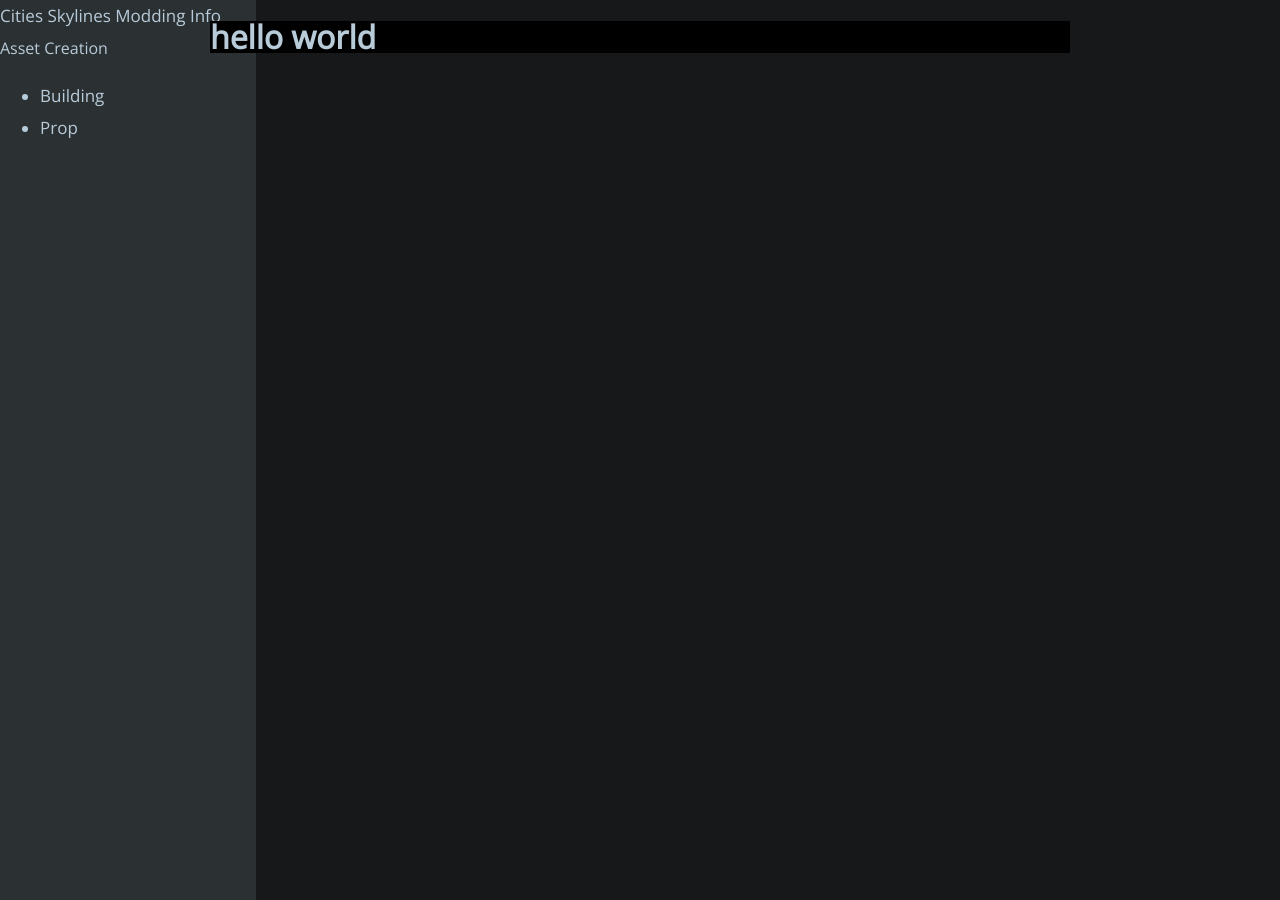
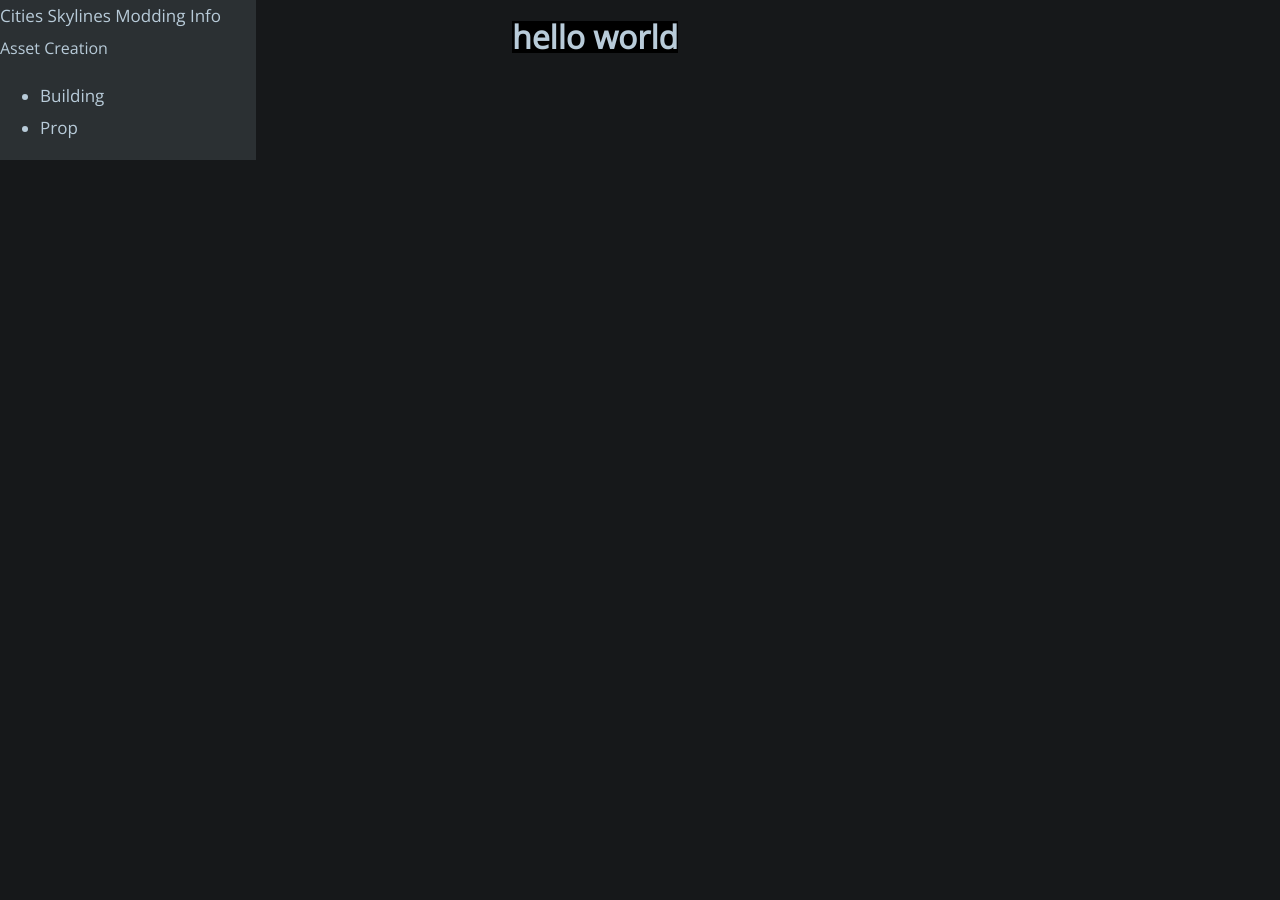
Before and after one commit to ronyx69/cslmodding, a Jekyll site: the page built from index.html, in a window 1280 px wide. Built offline with Jekyll 4.4.1, drawn with Linux system fonts in a browser that asks for light colours.

Commit message:
Update main.css

```diff
--- a/css/main.css
+++ b/css/main.css
@@ -1,16 +1,9 @@
 @import url('//fonts.googleapis.com/css?family=Open+Sans');
 
-html
-{
-	width: 100%;
-	height: 100%;
-}
 
 body
 {
-	width: 100%;
-	height: 100%;
-	margin: 0 auto;
+	margin: 0;
 	line-height:  32px;
 	font-family:  'Open Sans', sans-serif;
 	color: #b8cbd9;
@@ -28,14 +21,13 @@ body a
 {
 	float: left;
 	width: 256px;
-	height: 100vh;
+	height: 100%;
 	background-color: #2b3033;
 }
 
 .contentwrapper
 {
-	width: 100%;
-	margin-left: -256px;
+	margin-left: 256px;
 	float: left;
 }
 
```
